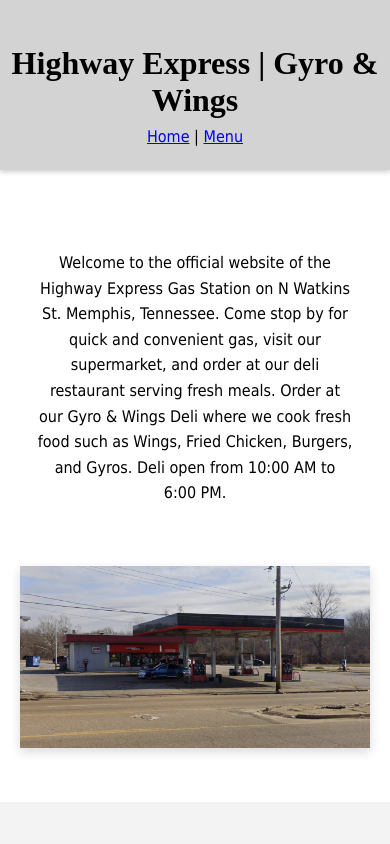
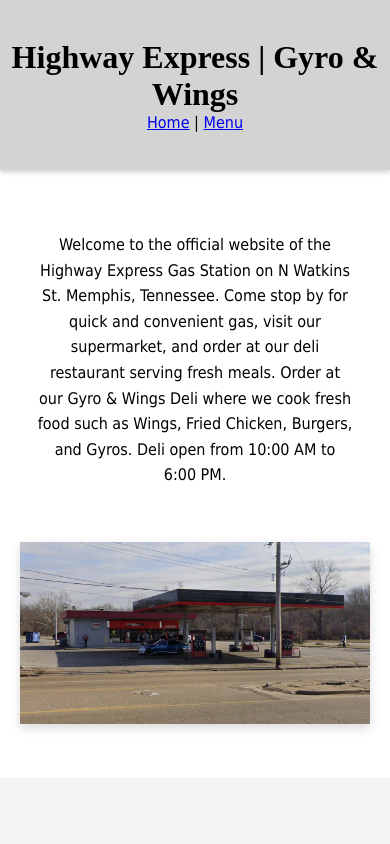
Before and after one commit to Zxiid1/highwayexpress, a plain HTML site: page index.html in a window 390 px wide. Shown: the top 844 px of the page. Drawn offline with Linux system fonts and the light colour scheme.

Commit message:
Update styles.css 4

```diff
--- a/styles.css
+++ b/styles.css
@@ -233,15 +233,11 @@ footer {
     /* GLOBAL */
     main p {
         width: 90%;
-        margin: 30px auto;
+        margin: 12px auto 24px;
     }
 
     header h1 {
-        margin-bottom: 8px;  /* was large by default */
-    }
-
-    header nav {
-        margin-bottom: 0;
+        margin: 0;  /* was large by default */
     }
 
     /* INTRO SECTION */
```
